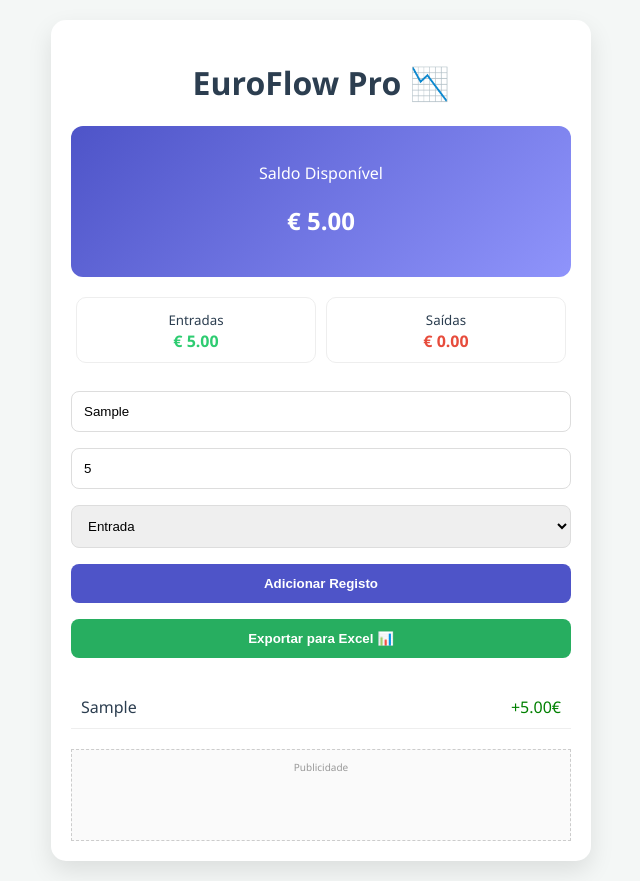
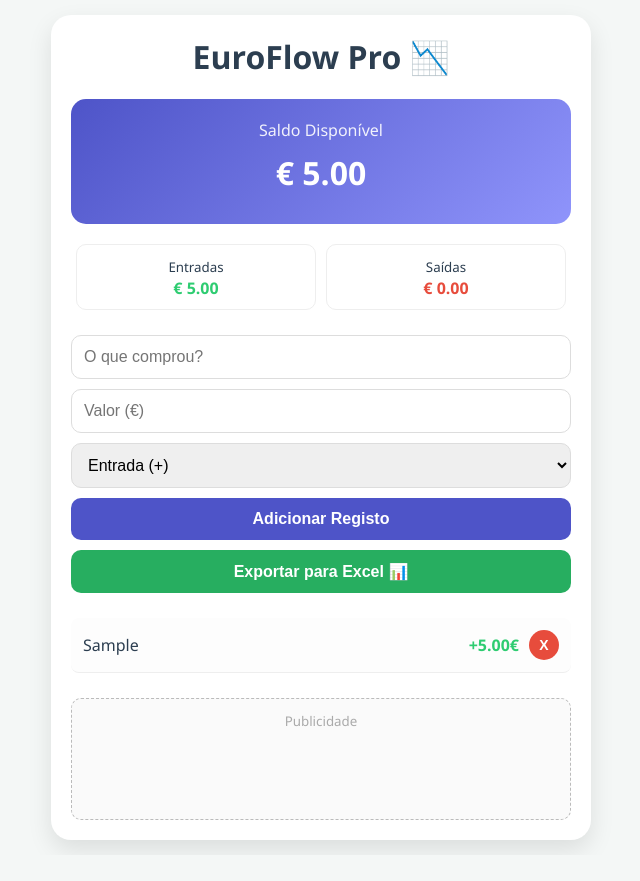
Before and after one commit to dl4754367-art/EuroFlow-Pro-Gest-o-Financeira-Inteligente, a plain HTML site: page index.html in a window 1280 px wide. Both pictures are taken after typing "Sample", "5" into the empty fields and a click on the button "Adicionar Registo". Shown: the whole page, without its empty margins (319-959 px from the left). After the commit the page ends 855 px from the top, so only its background shows below. Drawn offline with Linux system fonts and the light colour scheme.

Commit message:
Refactor styles and improve HTML structure

```diff
--- a/index.html
+++ b/index.html
@@ -18,10 +18,10 @@
         }
 
         body {
-            font-family: 'Segoe UI', Tahoma, Geneva, Verdana, sans-serif;
+            font-family: 'Segoe UI', sans-serif;
             background-color: var(--light);
             margin: 0;
-            padding: 20px;
+            padding: 15px;
             color: var(--dark);
         }
 
@@ -30,20 +30,15 @@
             margin: 0 auto;
             background: white;
             padding: 20px;
-            border-radius: 15px;
+            border-radius: 20px;
             box-shadow: 0 10px 25px rgba(0,0,0,0.1);
-        }
-
-        header {
-            text-align: center;
-            margin-bottom: 20px;
         }
 
         .balance-card {
             background: linear-gradient(135deg, var(--primary), var(--secondary));
             color: white;
             padding: 20px;
-            border-radius: 12px;
+            border-radius: 15px;
             text-align: center;
             margin-bottom: 20px;
         }
@@ -64,16 +59,14 @@
             border-radius: 10px;
         }
 
-        .stat-income { color: var(--success); font-weight: bold; }
-        .stat-expense { color: var(--danger); font-weight: bold; }
-
         input, select, button {
             width: 100%;
             padding: 12px;
-            margin: 8px 0;
-            border-radius: 8px;
+            margin: 5px 0;
+            border-radius: 10px;
             border: 1px solid #ddd;
             box-sizing: border-box;
+            font-size: 16px;
         }
 
         button {
@@ -82,81 +75,85 @@
             border: none;
             font-weight: bold;
             cursor: pointer;
-            transition: 0.3s;
-        }
-
-        button:hover { background-color: var(--dark); }
-
-        .transaction-list {
-            margin-top: 20px;
-            list-style: none;
-            padding: 0;
         }
 
         .transaction-item {
             display: flex;
             justify-content: space-between;
-            padding: 10px;
+            align-items: center;
+            padding: 12px;
             border-bottom: 1px solid #eee;
+            background: #fdfdfd;
+            margin-bottom: 5px;
+            border-radius: 8px;
         }
 
-        /* Espaço para o Anúncio Google */
+        .delete-btn {
+            background-color: var(--danger);
+            width: 30px;
+            height: 30px;
+            padding: 0;
+            margin: 0;
+            margin-left: 10px;
+            font-size: 14px;
+            line-height: 30px;
+            border-radius: 50%;
+        }
+
         .ad-container {
-            margin-top: 20px;
+            margin-top: 25px;
+            padding: 10px;
             text-align: center;
-            min-height: 90px;
+            min-height: 100px;
+            border: 1px dashed #bbb;
             background: #fafafa;
-            border: 1px dashed #ccc;
+            border-radius: 10px;
         }
     </style>
 </head>
 <body>
 
 <div class="container">
-    <header>
-        <h1>EuroFlow Pro 📉</h1>
+    <header style="text-align:center;">
+        <h1 style="margin-top:0;">EuroFlow Pro 📉</h1>
     </header>
 
     <div class="balance-card">
-        <p>Saldo Disponível</p>
-        <h2 id="balance">€ 0,00</h2>
+        <p style="margin:0; opacity:0.9;">Saldo Disponível</p>
+        <h2 id="balance" style="font-size: 32px; margin: 10px 0;">€ 0,00</h2>
     </div>
 
     <div class="stats">
         <div class="stat-box">
             <small>Entradas</small>
-            <div id="total-income" class="stat-income">€ 0,00</div>
+            <div id="total-income" style="color:var(--success); font-weight:bold;">€ 0,00</div>
         </div>
         <div class="stat-box">
             <small>Saídas</small>
-            <div id="total-expense" class="stat-expense">€ 0,00</div>
+            <div id="total-expense" style="color:var(--danger); font-weight:bold;">€ 0,00</div>
         </div>
     </div>
 
-    <div class="form">
-        <input type="text" id="desc" placeholder="Descrição (ex: Compras)">
-        <input type="number" id="amount" placeholder="Valor (€)">
-        <select id="type">
-            <option value="income">Entrada</option>
-            <option value="expense">Saída</option>
-        </select>
-        <button onclick="addTransaction()">Adicionar Registo</button>
-        <button style="background-color: #27ae60;" onclick="exportToExcel()">Exportar para Excel 📊</button>
-    </div>
+    <input type="text" id="desc" placeholder="O que comprou?">
+    <input type="number" id="amount" placeholder="Valor (€)">
+    <select id="type">
+        <option value="income">Entrada (+)</option>
+        <option value="expense">Saída (-)</option>
+    </select>
+    <button onclick="addTransaction()">Adicionar Registo</button>
+    <button style="background-color: #27ae60;" onclick="exportToExcel()">Exportar para Excel 📊</button>
 
-    <ul id="transaction-list" class="transaction-list"></ul>
+    <ul id="transaction-list" style="padding:0; list-style:none; margin-top:20px;"></ul>
 
     <div class="ad-container">
-        <p style="color: #999; font-size: 10px;">Publicidade</p>
+        <small style="color:#aaa;">Publicidade</small>
         <ins class="adsbygoogle"
              style="display:block"
              data-ad-client="ca-pub-2546407384279019"
              data-ad-slot="auto"
              data-ad-format="auto"
              data-full-width-responsive="true"></ins>
-        <script>
-             (adsbygoogle = window.adsbygoogle || []).push({});
-        </script>
+        <script>(adsbygoogle = window.adsbygoogle || []).push({});</script>
     </div>
 </div>
 
@@ -168,31 +165,47 @@
         const amount = document.getElementById('amount').value;
         const type = document.getElementById('type').value;
 
-        if (desc === '' || amount === '') return;
+        if (!desc || !amount) {
+            alert("Por favor, preencha a descrição e o valor.");
+            return;
+        }
 
         const transaction = { desc, amount: parseFloat(amount), type };
         transactions.push(transaction);
         updateUI();
         saveData();
+
+        document.getElementById('desc').value = '';
+        document.getElementById('amount').value = '';
+    }
+
+    function deleteTransaction(index) {
+        if(confirm("Deseja apagar este registo?")) {
+            transactions.splice(index, 1);
+            updateUI();
+            saveData();
+        }
     }
 
     function updateUI() {
         const list = document.getElementById('transaction-list');
-        const balanceEl = document.getElementById('balance');
-        const incomeEl = document.getElementById('total-income');
-        const expenseEl = document.getElementById('total-expense');
-
+        let balance = 0, income = 0, expense = 0;
         list.innerHTML = '';
-        let balance = 0, income = 0, expense = 0;
 
         transactions.forEach((t, index) => {
-            const item = document.createElement('li');
-            item.className = 'transaction-item';
+            const color = t.type === 'income' ? 'var(--success)' : 'var(--danger)';
             const symbol = t.type === 'income' ? '+' : '-';
-            const color = t.type === 'income' ? 'green' : 'red';
 
-            item.innerHTML = `<span>${t.desc}</span> <span style="color:${color}">${symbol}${t.amount.toFixed(2)}€</span>`;
-            list.appendChild(item);
+            const li = document.createElement('li');
+            li.className = 'transaction-item';
+            li.innerHTML = `
+                <span>${t.desc}</span>
+                <div style="display:flex; align-items:center;">
+                    <span style="color:${color}; font-weight:bold;">${symbol}${t.amount.toFixed(2)}€</span>
+                    <button class="delete-btn" onclick="deleteTransaction(${index})">X</button>
+                </div>
+            `;
+            list.appendChild(li);
 
             if (t.type === 'income') {
                 income += t.amount;
@@ -203,9 +216,9 @@
             }
         });
 
-        balanceEl.innerText = `€ ${balance.toFixed(2)}`;
-        incomeEl.innerText = `€ ${income.toFixed(2)}`;
-        expenseEl.innerText = `€ ${expense.toFixed(2)}`;
+        document.getElementById('balance').innerText = `€ ${balance.toFixed(2)}`;
+        document.getElementById('total-income').innerText = `€ ${income.toFixed(2)}`;
+        document.getElementById('total-expense').innerText = `€ ${expense.toFixed(2)}`;
     }
 
     function saveData() {
@@ -213,20 +226,17 @@
     }
 
     function exportToExcel() {
-        let csvContent = "data:text/csv;charset=utf-8,Descricao,Valor,Tipo\n";
-        transactions.forEach(t => {
-            csvContent += `${t.desc},${t.amount},${t.type}\n`;
-        });
-        const encodedUri = encodeURI(csvContent);
-        const link = document.createElement("a");
-        link.setAttribute("href", encodedUri);
-        link.setAttribute("download", "EuroFlow_Relatorio.csv");
-        document.body.appendChild(link);
-        link.click();
+        let csv = "Descricao,Valor,Tipo\n";
+        transactions.forEach(t => csv += `${t.desc},${t.amount},${t.type}\n`);
+        const blob = new Blob([csv], { type: 'text/csv' });
+        const url = window.URL.createObjectURL(blob);
+        const a = document.createElement('a');
+        a.setAttribute('href', url);
+        a.setAttribute('download', 'relatorio_financeiro.csv');
+        a.click();
     }
 
     updateUI();
 </script>
-
 </body>
 </html>
```
